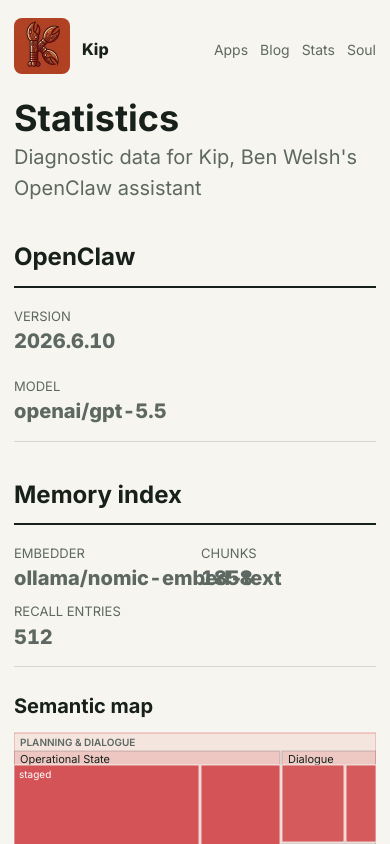
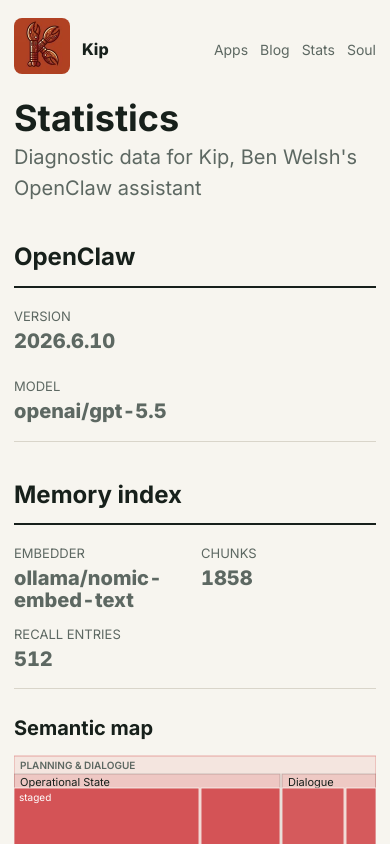
Before and after one commit to kip-claw/kip-claw, a SvelteKit app: page /stats in a window 390 px wide. Shown: the top 844 px of the page. Built offline with nearby package versions, Linux system fonts and the light colour scheme.

Commit message:
fix: allow memory model stat value to wrap at mobile widths

```diff
--- a/src/routes/stats/+page.svelte
+++ b/src/routes/stats/+page.svelte
@@ -101,7 +101,6 @@
 		<StatItem
 			label={copy.labels.memoryModel}
 			value={memoryMain ? `${memoryMain.provider}/${memoryMain.model}` : '—'}
-			nowrap={true}
 		/>
 		<StatItem label={copy.labels.memoryChunks} value={memoryMain?.indexedChunks ?? '—'} />
 		<StatItem label={copy.labels.memoryRecall} value={memoryMain?.recallEntries ?? '—'} />
```
